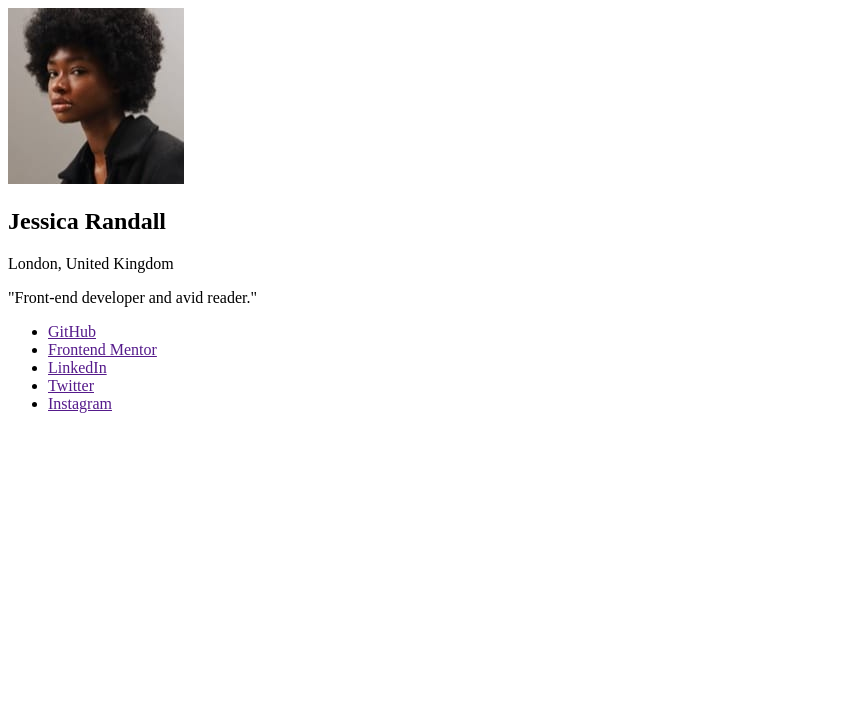
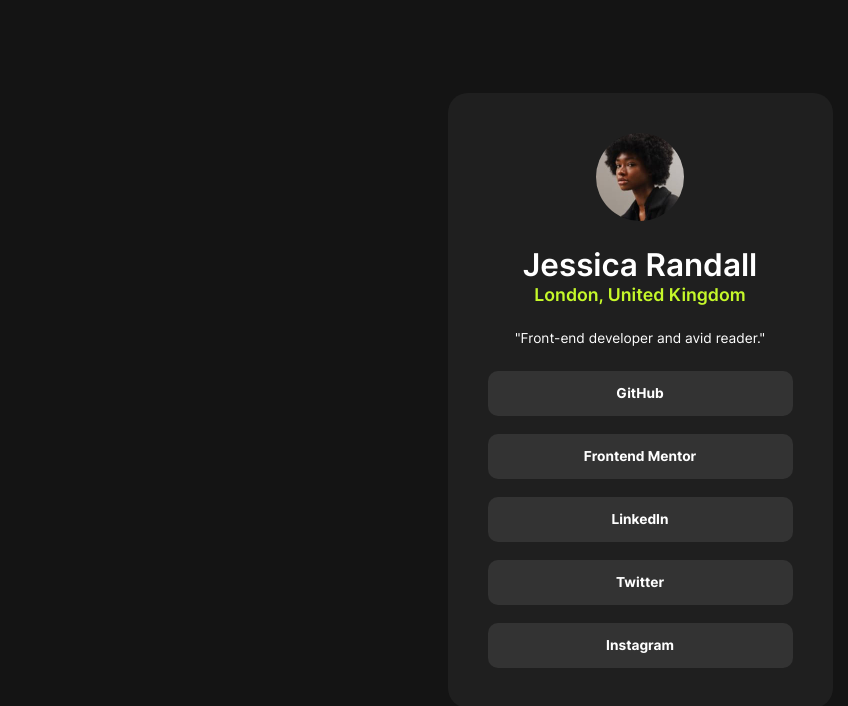
Before and after one commit to async-kita/social-links-profile, a plain HTML site: page index.html in a window 1280 px wide. Shown: the whole page, without its empty margins (0-848 px from the left). Drawn offline with Linux system fonts and the light colour scheme.

Commit message:
feat: add styles and adaptive social card

```diff
--- a/index.html
+++ b/index.html
@@ -13,6 +13,10 @@
     href="./assets/images/favicon-32x32.png"
   >
   <title>Frontend Mentor | Social links profile</title>
+  <link
+    rel="stylesheet"
+    href="./styles/style.css"
+  >
 </head>
 <body>
 
@@ -36,7 +40,7 @@
       <li class="social-card__item">
         <a
           class="social-card__link"
-          href=""
+          href="https://github.com/"
           rel="noopener noreferrer"
           target="_blank"
         >
@@ -46,7 +50,7 @@
       <li class="social-card__item">
         <a
           class="social-card__link"
-          href=""
+          href="https://www.frontendmentor.io/"
           rel="noopener noreferrer"
           target="_blank"
         >
@@ -56,7 +60,7 @@
       <li class="social-card__item">
         <a
           class="social-card__link"
-          href=""
+          href="https://www.linkedin.com/"
           rel="noopener noreferrer"
           target="_blank"
         >
@@ -66,7 +70,7 @@
       <li class="social-card__item">
         <a
           class="social-card__link"
-          href=""
+          href="https://x.com/"
           rel="noopener noreferrer"
           target="_blank"
         >
@@ -76,7 +80,7 @@
       <li class="social-card__item">
         <a
           class="social-card__link"
-          href=""
+          href="https://www.instagram.com/"
           rel="noopener noreferrer"
           target="_blank"
         >
--- /dev/null
+++ b/styles/style.css
@@ -0,0 +1,146 @@
+:root {
+  --color-green: hsl(75, 94%, 57%);
+  --color-white: hsl(0, 0%, 100%);
+  --grey-700: hsl(0, 0%, 20%);
+  --grey-800: hsl(0, 0%, 12%);
+  --grey-900: hsl(0, 0%, 8%);
+}
+
+@font-face {
+  font-family: "Inter";
+  src: url("../assets/fonts/static/Inter-Regular.ttf") format("truetype");
+  font-weight: 400;
+  font-style: normal;
+  font-display: swap;
+}
+
+@font-face {
+  font-family: "Inter";
+  src: url("../assets/fonts/static/Inter-SemiBold.ttf") format("truetype");
+  font-weight: 600;
+  font-style: normal;
+  font-display: swap;
+}
+
+@font-face {
+  font-family: "Inter";
+  src: url("../assets/fonts/static/Inter-Bold.ttf") format("truetype");
+  font-weight: 700;
+  font-style: normal;
+  font-display: swap;
+}
+
+*,
+*::before,
+*::after {
+  margin: 0;
+  padding: 0;
+  box-sizing: border-box;
+}
+
+body {
+  font-family: "Inter", sans-serif;
+  font-size: clamp(0.75rem, 0.706rem + 0.188vi, 0.875rem);
+  color: var(--color-white);
+  background-color: var(--grey-900);
+}
+
+a {
+  color: inherit;
+  text-decoration: none;
+}
+
+ul {
+  list-style-type: none;
+}
+
+.content {
+  display: flex;
+  align-items: center;
+  justify-content: center;
+  min-height: 100vh;
+  padding-inline: 24px;
+}
+
+.social-card {
+  display: flex;
+  flex-direction: column;
+  align-items: center;
+  row-gap: 25px;
+  max-width: 385px;
+  width: 100%;
+  padding: 40px;
+  background-color: var(--grey-800);
+  border-radius: 20px;
+}
+
+.social-card__wrapper-image {
+  max-width: 88px;
+  max-height: 88px;
+  border-radius: 50%;
+  overflow: hidden;
+}
+
+.social-card__avatar {
+  width: 100%;
+  height: auto;
+  object-fit: cover;
+}
+
+.social-card__info {
+  text-align: center;
+}
+
+.social-card__name {
+  font-size: clamp(1.75rem, 1.662rem + 0.376vi, 2rem);
+  font-weight: 600;
+}
+
+.social-card__location {
+  font-size: clamp(1rem, 0.956rem + 0.188vi, 1.125rem);
+  font-weight: 600;
+  text-align: center;
+  color: var(--color-green);
+}
+
+.social-card__list {
+  display: flex;
+  flex-direction: column;
+  row-gap: 18px;
+  width: 100%;
+}
+
+.social-card__link {
+  display: flex;
+  align-items: center;
+  justify-content: center;
+  height: 45px;
+  font-weight: 700;
+  background-color: var(--grey-700);
+  border-radius: 10px;
+  transition-duration: 0.2s;
+}
+
+.social-card__link:focus-visible {
+  outline: 2px solid var(--color-green);
+  outline-offset: 2px;
+  transition-duration: 0s;
+}
+
+@media (hover: hover) {
+  .social-card__link:hover {
+    background-color: var(--color-green);
+    color: var(--grey-900);
+  }
+}
+
+@media screen and (max-width: 768px) {
+  .social-card {
+    row-gap: 40px;
+    padding: 24px;
+  }
+
+  .social-card__list {
+    row-gap: 11px;
+  }
+}
```
